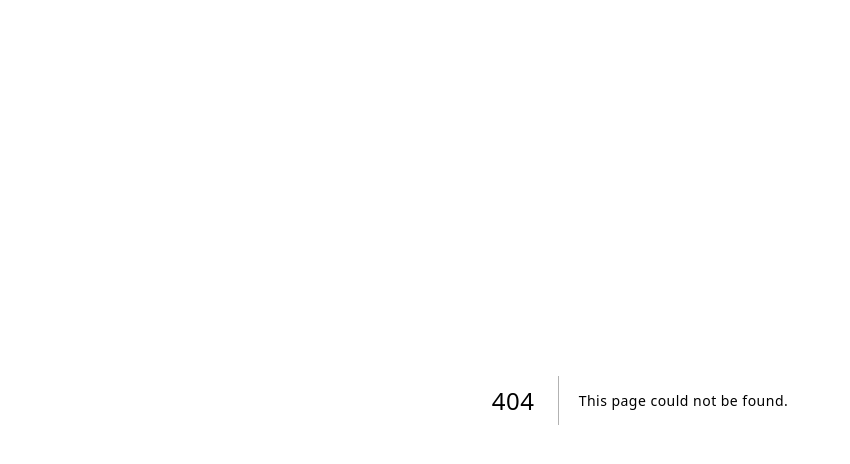
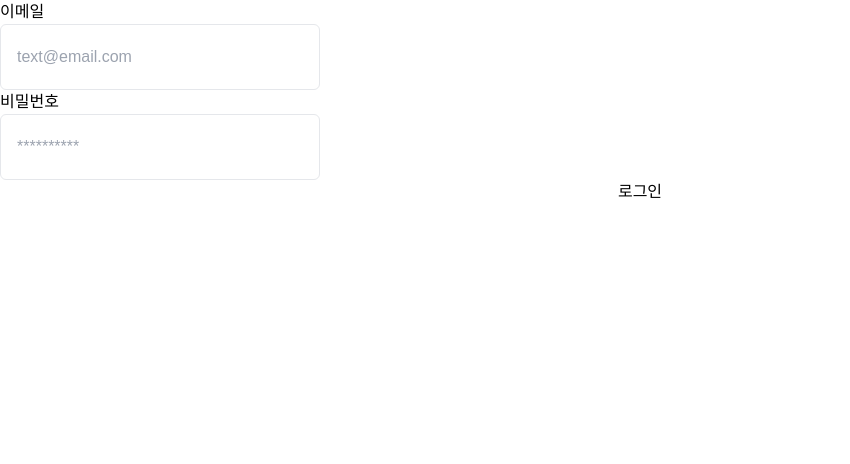
Before and after one commit to Party-Time-Job/Party-Time-Job, a Next.js app: page /login in a window 1280 px wide. Before the commit this address had no page. Shown: the top 464 px of the page, without its empty margins (0-850 px from the left). Built offline with nearby package versions, Linux system fonts and the light colour scheme; a web font is replaced by a local one.

Commit message:
Fix: Conflict 해결

```diff
--- /dev/null
+++ b/src/app/login/page.tsx
@@ -0,0 +1,56 @@
+'use client';
+
+import { useForm } from 'react-hook-form';
+import Input from '@/shared/ui/Input';
+
+const LoginPage = () => {
+  const {
+    register,
+    handleSubmit,
+    formState: { isSubmitting, errors },
+  } = useForm();
+
+  return (
+    <form
+      className='flex flex-col'
+      noValidate
+      onSubmit={handleSubmit(data => {
+        alert(JSON.stringify(data));
+      })}
+    >
+      <label htmlFor='email'>이메일</label>
+      <Input
+        id='email'
+        type='email'
+        placeholder='text@email.com'
+        {...register('email', {
+          required: '이메일은 필수 입력입니다.',
+          pattern: {
+            value: /\S+@\S+\.\S+/,
+            message: '이메일 형식이 아닙니다.',
+          },
+        })}
+      />
+      {errors.email && <p>{errors.email.message?.toString()}</p>}
+      <label htmlFor='password'>비밀번호</label>
+      <Input
+        id='password'
+        type='password'
+        placeholder='**********'
+        {...register('password', {
+          required: '비밀번호는 필수 입력입니다.',
+          minLength: {
+            value: 8,
+            message: '비밀번호는 8자 이상입니다.',
+          },
+        })}
+      />
+      {errors.password && <p>{errors.password.message?.toString()}</p>}
+      <button type='submit' disabled={isSubmitting}>
+        로그인
+      </button>
+    </form>
+  );
+};
+
+export default LoginPage;
--- a/src/shared/ui/Input.tsx
+++ b/src/shared/ui/Input.tsx
@@ -4,7 +4,11 @@
  * @param {string} height
  * 테일윈드 규칙으로 작성해주시면 됩니다. 필수는 아닙니다.
  * @returns 사이즈에 맞는 인풋을 반환합니다.
+ *
+ * forwardRef를 사용하여 리액트 훅 폼의 register를 props로 받아 사용할 수 있도록 하였습니다.
  */
+
+import { forwardRef } from 'react';
 
 interface InputComponentProps {
   className?: string;
@@ -14,25 +18,15 @@ interface InputComponentProps {
   placeholder?: string;
   width?: string;
   height?: string;
+  id?: string;
 }
 
-const Input = ({
-  type,
-  value,
-  onChange,
-  placeholder,
-  width = 'w-80',
-  height,
-}: InputComponentProps) => {
-  return (
-    <input
-      className={`${width} ${height} flex items-start gap-2 self-stretch rounded-md border bg-white px-4 py-5`}
-      type={type}
-      value={value}
-      onChange={onChange}
-      placeholder={placeholder}
-    />
-  );
-};
+const Input = forwardRef<HTMLInputElement, InputComponentProps>(
+  ({ className, width = 'w-80', height = '', ...rest }, ref) => {
+    const inputClassName = `${width} ${height} ${className || ''} flex items-start gap-2 self-stretch rounded-md border bg-white px-4 py-5`;
+
+    return <input {...rest} ref={ref} className={inputClassName} />;
+  },
+);
 
 export default Input;
```
